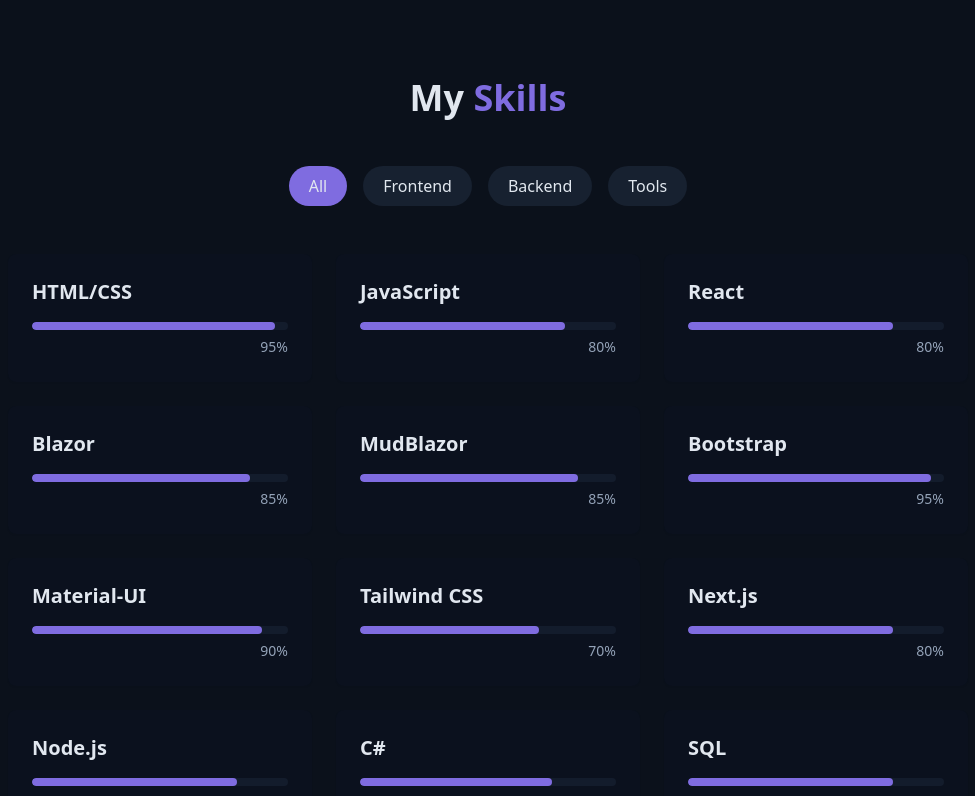
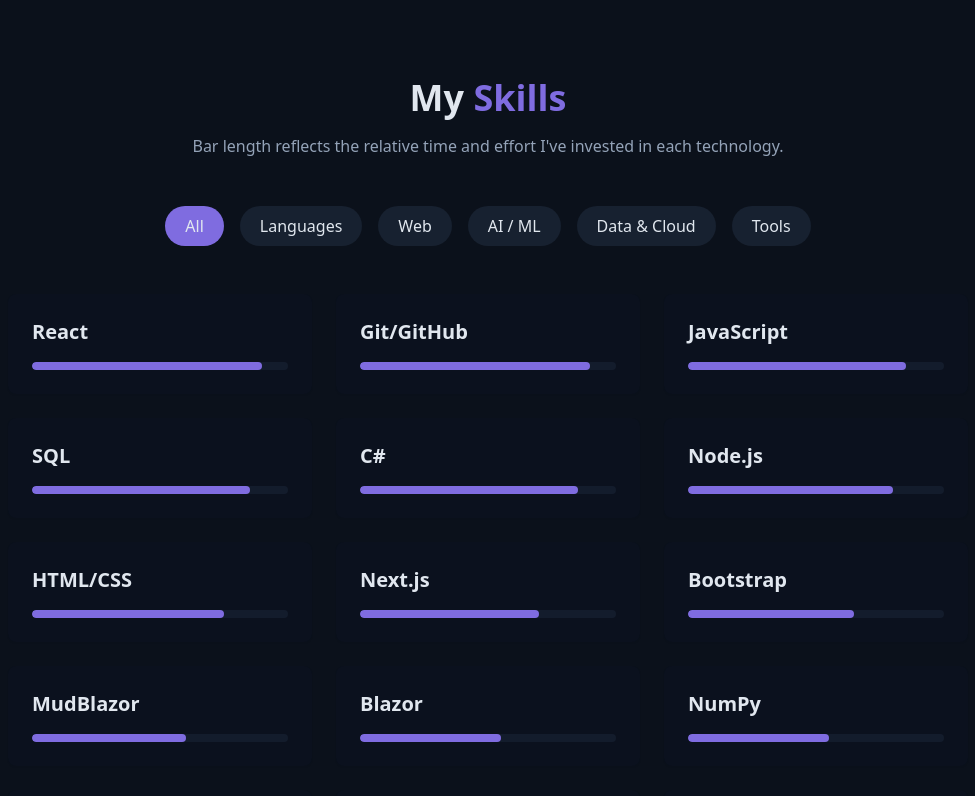
Before and after one commit to LUCKYINGGG/PersonalPortfolioWeb, a React (Vite) app: page / in a window 1280 px wide. Shown: the part 1620-2416 px from the top of the page, without its empty margins (152-1127 px from the left). Built offline with nearby package versions, Linux system fonts and the light colour scheme.

Commit message:
update SkillsSection content

```diff
--- a/src/components/SkillsSection.jsx
+++ b/src/components/SkillsSection.jsx
@@ -1,80 +1,93 @@
-import { use, useState } from "react"
+import { useState } from "react"
 import { cn } from "@/lib/utils"
 
+// level = relative time and effort invested, not a self-assessed mastery score.
 const skills = [
-    // Frontend
-    { name: "HTML/CSS", level: 95, category: "frontend" },
-    { name: "JavaScript", level: 80, category: "frontend" },
-    { name: "React", level: 80, category: "frontend" },
-    { name: "Blazor", level: 85, category: "frontend" },
-    { name: "MudBlazor", level: 85, category: "frontend" },
-    { name: "Bootstrap", level: 95, category: "frontend" },
-    { name: "Material-UI", level: 90, category: "frontend" },
-    { name: "Tailwind CSS", level: 70, category: "frontend" },
-    { name: "Next.js", level: 80, category: "frontend" },
+    // Languages
+    { name: "JavaScript", level: 85, category: "languages" },
+    { name: "SQL", level: 85, category: "languages" },
+    { name: "C#", level: 85, category: "languages" },
+    { name: "Python", level: 50, category: "languages" },
+    { name: "C++", level: 50, category: "languages" },
 
-    // Backend
-    { name: "Node.js", level: 80, category: "backend" },
-    { name: "C#", level: 75, category: "backend" },
-    { name: "SQL", level: 80, category: "backend" },
-    { name: "Entity Framework", level: 75, category: "backend" },
+    // Web
+    { name: "HTML/CSS", level: 75, category: "web" },
+    { name: "Bootstrap", level: 65, category: "web" },
+    { name: "Material-UI", level: 50, category: "web" },
+    { name: "Blazor", level: 55, category: "web" },
+    { name: "MudBlazor", level: 60, category: "web" },
+    { name: "React", level: 90, category: "web" },
+    { name: "Next.js", level: 70, category: "web" },
+    { name: "Node.js", level: 80, category: "web" },
+    { name: "Tailwind CSS", level: 50, category: "web" },
+
+    // AI / ML
+    { name: "Pandas", level: 50, category: "ai" },
+    { name: "NumPy", level: 55, category: "ai" },
+    { name: "scikit-learn", level: 40, category: "ai" },
+    { name: "Matplotlib", level: 35, category: "ai" },
+
+    // Data & Cloud
+    { name: "Entity Framework", level: 55, category: "data" },
+    { name: "Microsoft Azure", level: 50, category: "data" },
+    { name: "Power BI", level: 35, category: "data" },
 
     // Tools
     { name: "Git/GitHub", level: 90, category: "tools" },
-    { name: "WebStorm", level: 70, category: "tools" },
-    { name: "Figma", level: 75, category: "tools" },
-    { name: "VS Code", level: 95, category: "tools" },
-    { name: "Microsoft Azure", level: 70, category: "tools" },
-    { name: "Power BI", level: 65, category: "tools" },
-    { name: "Vite", level: 60, category: "tools" },
-
+    { name: "Figma", level: 55, category: "tools" },
+    { name: "Vite", level: 50, category: "tools" },
 
 ]
 
-const categories = [
-    "all",
-    "frontend",
-    "backend",
-    "tools"
-]
+// Derived from the data, so a new category appears only once a skill uses it.
+const categories = ["all", ...new Set(skills.map((skill) => skill.category))]
+
+const categoryLabels = {
+    all: "All",
+    languages: "Languages",
+    web: "Web",
+    ai: "AI / ML",
+    data: "Data & Cloud",
+    tools: "Tools",
+}
 
 export const SkillsSection = () =>
 {
     const [activeCategory, setActiveCategory] = useState("all")
 
-    const filteredSkills = skills.filter((skill) => activeCategory === "all" || skill.category === activeCategory)
-
+    const filteredSkills = skills
+        .filter((skill) => activeCategory === "all" || skill.category === activeCategory)
+        .sort((a, b) => b.level - a.level)
 
     return (
         <section id="skills" className="py-24 px-4 relative bg-secondary/30">
             <div className="container mx-auto max-w-5xl">
-                <h2 className="text-3xl md:text-4xl font-bold mb-12 text-center">
+                <h2 className="text-3xl md:text-4xl font-bold mb-4 text-center">
                     My <span className="text-primary">Skills</span>
                 </h2>
 
+                <p className="text-center text-muted-foreground mb-12 max-w-2xl mx-auto">
+                    Bar length reflects the relative time and effort I've invested in each
+                    technology.
+                </p>
+
                 <div className="flex flex-wrap justify-center gap-4 mb-12">
-                    { categories.map((category, key) => (
+                    { categories.map((category) => (
                         <button
-                            key={ key }
+                            key={ category }
                             onClick={ () => setActiveCategory(category) }
-                            className={ cn("px-5 py-2 rounded-full transition-colors duration-300 capitalize",
-                                activeCategory === category ? "bg-primary text-primary-foreground" : "bg-secondary/70 text-foreground hover:bd-secondary"
+                            className={ cn("px-5 py-2 rounded-full transition-colors duration-300",
+                                activeCategory === category ? "bg-primary text-primary-foreground" : "bg-secondary/70 text-foreground hover:bg-secondary"
                             ) }
-
                         >
-                            { category }
+                            { categoryLabels[category] ?? category }
                         </button>
-
                     )) }
-
                 </div>
 
                 <div className="grid grid-cols-1 sm:grid-cols-2 lg:grid-cols-3 gap-6">
-                    { filteredSkills.map((skill, key) =>
-                    // If use {}, must explicitly return the JSX
-                    // Otherwise, use () to return the JSX implicitly
-                    (
-                        <div className="bg-card p-6 rounded-lg shadow-xs card-hover" key={ key }>
+                    { filteredSkills.map((skill) => (
+                        <div className="bg-card p-6 rounded-lg shadow-xs card-hover" key={ skill.name }>
                             <div className="text-left mb-4">
                                 <h3 className="font-semibold text-xl">{ skill.name }</h3>
                             </div>
@@ -82,24 +95,10 @@
                             <div className="w-full bg-secondary/50 h-2 rounded-full overflow-hidden">
                                 <div className="bg-primary h-2 rounded-full origin-left animate-[grow_1.5s_ease-out]" style={ { width: skill.level + "%" } } />
                             </div>
-
-                            <div className="text-right mt-1">
-                                <span className="text-sm text-muted-foreground">{ skill.level }%</span>
-                            </div>
-
-
                         </div>
-
                     )) }
-
-
                 </div>
-
-
-
             </div>
-
         </section>
     )
-
 }
```
